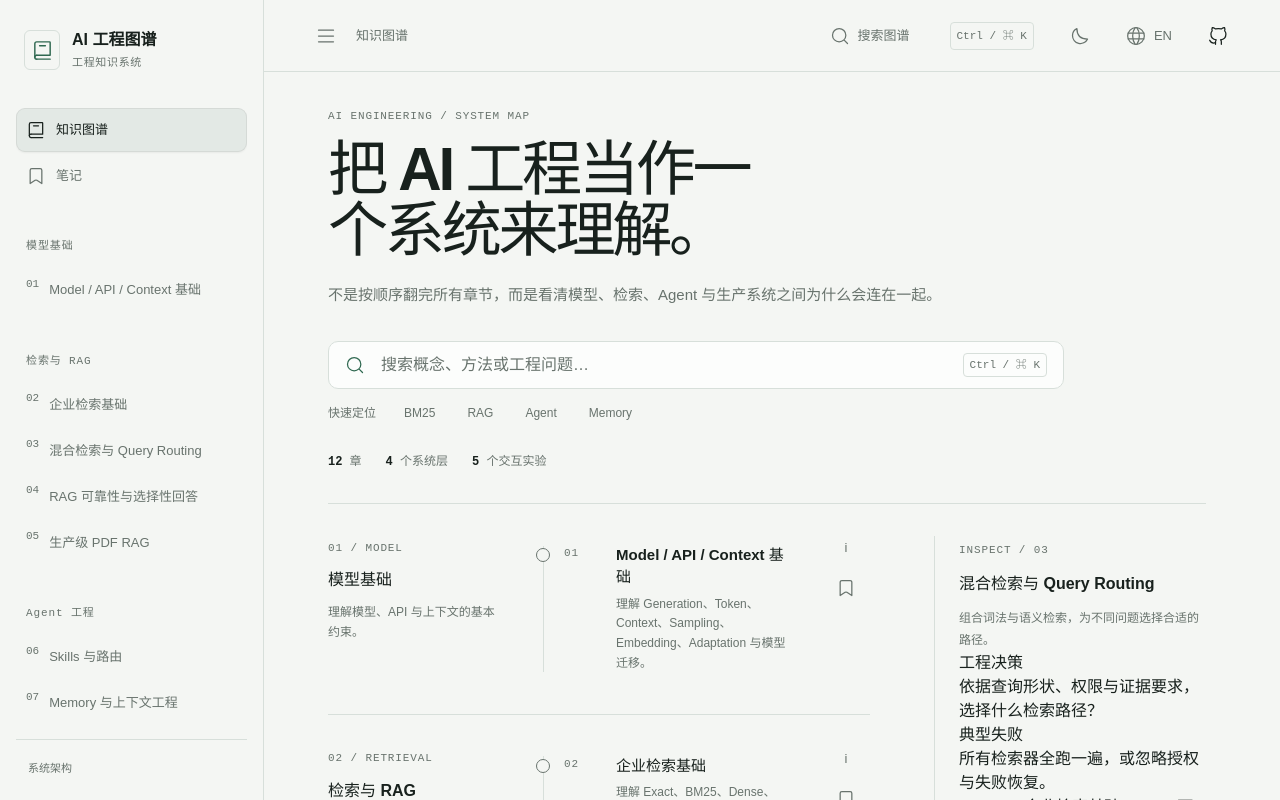
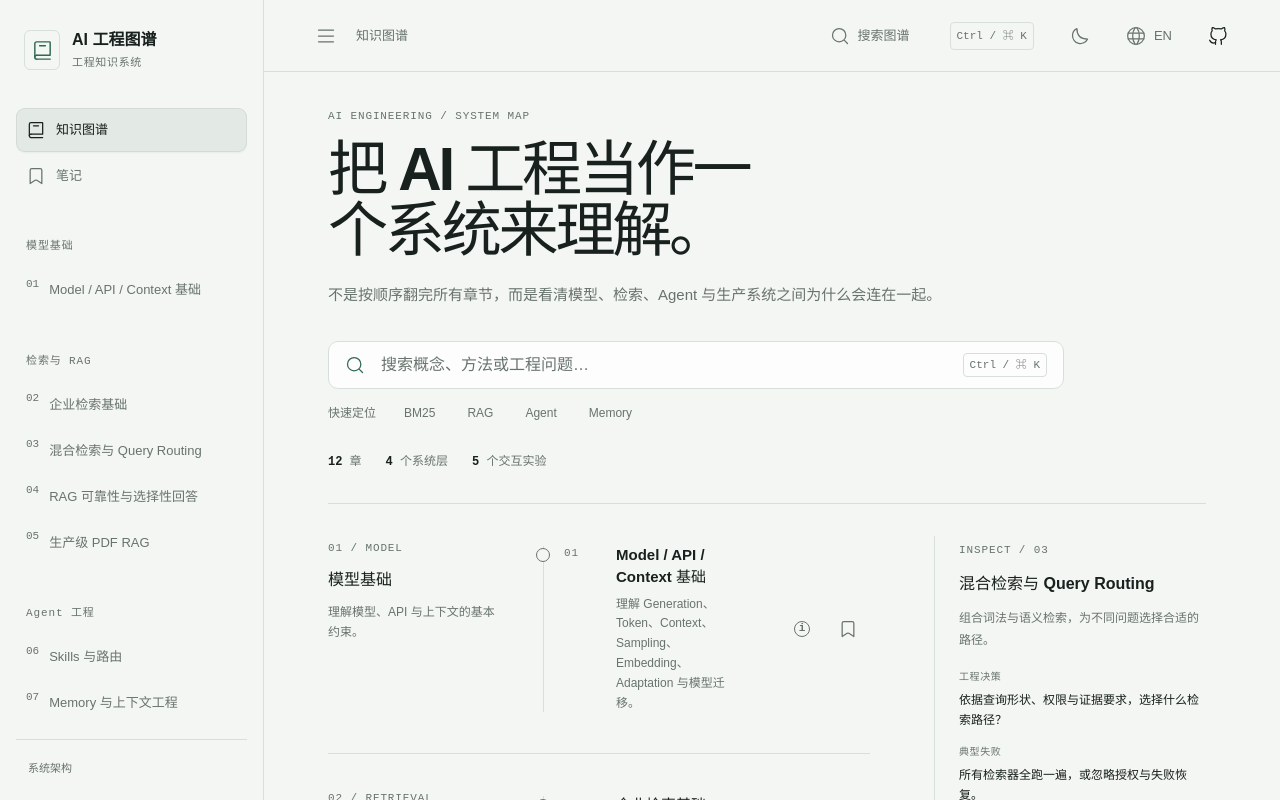
Before and after one commit to Kevoyuan/ai-engineer-handbook, a React (Vite) app in the folder preview/handbook-custom/: page / in a window 1280 px wide. Built offline with nearby package versions, Linux system fonts and the light colour scheme.

Commit message:
style(atlas): integrate inspector and touch-sized lab controls with existing tokens

```diff
--- a/preview/handbook-custom/src/handbook.css
+++ b/preview/handbook-custom/src/handbook.css
@@ -2397,7 +2397,7 @@ body {
 .atlas-node-row {
   position: relative;
   display: grid;
-  grid-template-columns: minmax(0, 1fr) 2.75rem;
+  grid-template-columns: minmax(0, 1fr) auto;
   align-items: stretch;
 }
 
@@ -2472,17 +2472,61 @@ body {
     color 160ms ease;
 }
 
-.atlas-node-row > button {
+.atlas-node-actions {
+  display: flex;
+  align-items: center;
+  align-self: center;
+  gap: 0.125rem;
+}
+
+.atlas-node-actions > button,
+.atlas-node-actions > a {
+  display: inline-flex;
+  align-items: center;
+  justify-content: center;
   width: 2.75rem;
   min-width: 2.75rem;
   min-height: 2.75rem;
-  align-self: center;
-  color: var(--muted-foreground);
-}
-
-.atlas-node-row > button.is-saved {
+  padding: 0;
+  color: var(--muted-foreground);
+}
+
+.atlas-node-actions > button.is-saved {
   color: var(--primary);
   background: var(--accent);
+}
+
+.atlas-inspect-toggle > span {
+  display: inline-grid;
+  place-items: center;
+  width: 1rem;
+  height: 1rem;
+  border: 1px solid currentColor;
+  border-radius: 50%;
+  font: 600 0.6875rem/1 var(--font-mono);
+}
+
+.atlas-inspect-toggle[aria-pressed="true"],
+.atlas-lab-link {
+  color: var(--primary) !important;
+}
+
+.atlas-lab-link {
+  border-radius: var(--radius);
+  font: 600 0.6875rem/1.2 var(--font-mono);
+  text-decoration: underline;
+  text-underline-offset: 0.2rem;
+}
+
+.atlas-lab-link:hover,
+.atlas-lab-link:focus-visible {
+  background: var(--accent);
+}
+
+.atlas-node-row.is-selected .atlas-node-marker {
+  border-color: var(--primary);
+  background: var(--primary);
+  box-shadow: 0 0 0 3px var(--accent);
 }
 
 .atlas-node:focus-visible .atlas-node-marker,
@@ -2533,6 +2577,61 @@ body {
   line-height: 1.8;
 }
 
+.atlas-context-inspector {
+  scroll-margin-top: 1rem;
+}
+
+.atlas-inspector-details {
+  display: grid;
+  gap: 1rem;
+  margin: 1.25rem 0 0;
+}
+
+.atlas-inspector-details dt,
+.atlas-inspector-related > .atlas-eyebrow {
+  color: var(--muted-foreground);
+  font: 0.625rem/1.4 var(--font-mono);
+  letter-spacing: 0.06em;
+}
+
+.atlas-inspector-details dd {
+  margin: 0.35rem 0 0;
+  font-size: 0.75rem;
+  line-height: 1.65;
+}
+
+.atlas-inspector-related {
+  display: grid;
+  gap: 0.375rem;
+  margin-top: 1.25rem;
+}
+
+.atlas-inspector-related > .atlas-eyebrow {
+  margin-bottom: 0.375rem;
+}
+
+.atlas-inspector-related a {
+  display: grid;
+  grid-template-columns: 1.5rem minmax(0, 1fr);
+  gap: 0.5rem;
+  align-items: baseline;
+  padding: 0.4rem 0;
+  border-bottom: 1px solid var(--border);
+  font-size: 0.75rem;
+  line-height: 1.5;
+}
+
+.atlas-inspector-related a span {
+  color: var(--muted-foreground);
+  font-family: var(--font-mono);
+}
+
+.atlas-inspector-related a:hover,
+.atlas-inspector-related a:focus-visible {
+  color: var(--primary);
+}
+
+
 .atlas-text-link {
   display: inline-flex;
   align-items: center;
@@ -2653,7 +2752,7 @@ body {
 
   .atlas-inspector {
     position: static;
-    grid-template-columns: repeat(2, minmax(0, 1fr));
+    grid-template-columns: 1fr;
     margin-top: 0;
     padding: 2rem 0 0;
     border-left: 0;
@@ -2661,9 +2760,9 @@ body {
   }
 
   .atlas-inspector-block + .atlas-inspector-block {
-    padding: 0 0 0 1.5rem;
-    border-top: 0;
-    border-left: 1px solid var(--border);
+    padding: 1.5rem 0 0;
+    border-left: 0;
+    border-top: 1px solid var(--border);
   }
 }
 
```
